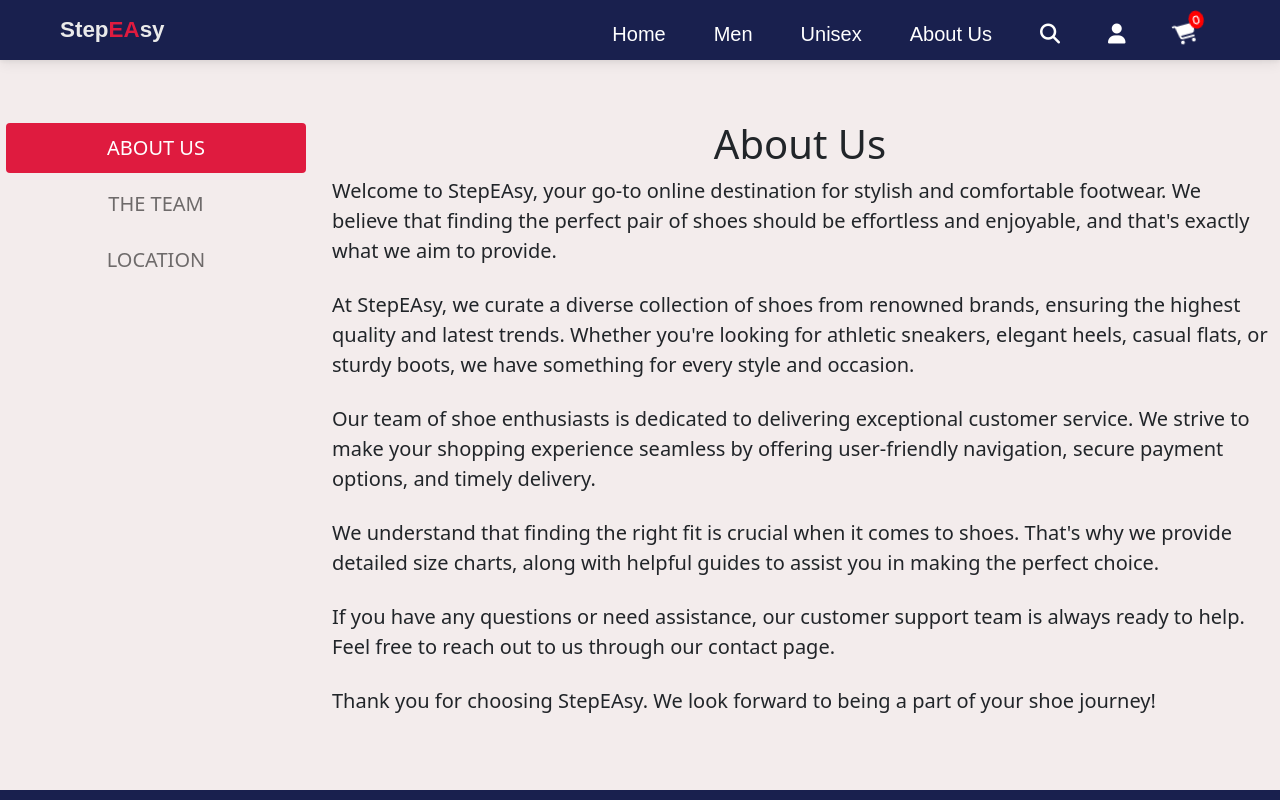
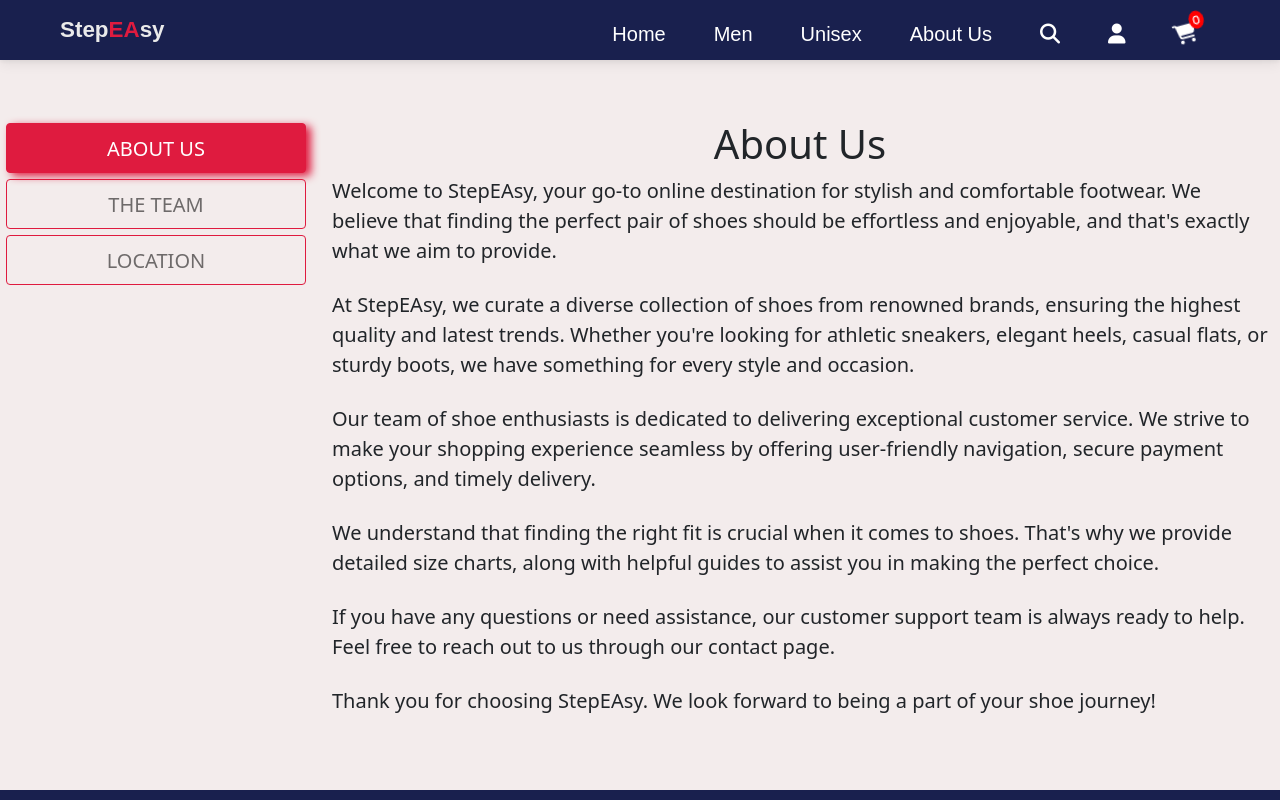
Before and after one commit to eaplong24/StepEAsy, a React (Vite) app: page /aboutUs in a window 1280 px wide. Shown: the top 800 px of the page. Built offline with nearby package versions, Linux system fonts and the light colour scheme.

Commit message:
Animation in AboutUs page

```diff
--- a/src/LogIn.jsx
+++ b/src/LogIn.jsx
@@ -1,4 +1,5 @@
 import React, { useState } from 'react';
+import axios from 'axios';
 
 const LogIn = () => {
     const [firstName, setFirstName] = useState('');
@@ -25,8 +26,18 @@ const LogIn = () => {
             password,
             confirmPassword
         };
-        const jsonData = JSON.stringify(formData);
-        console.log(jsonData);
+
+        // Send JSON data to server
+        axios.post('http://localhost:3000/users', formData)
+            .then(response => {
+                // Handle successful response
+                console.log('Form submitted!');
+                console.log(response.data); // Response data from the server
+            })
+            .catch(error => {
+                // Handle error
+                console.error('Error submitting form:', error);
+            });
 
         // Continue with form submission or other logic
         console.log('Form submitted!');
--- a/src/Navbar.jsx
+++ b/src/Navbar.jsx
@@ -41,8 +41,8 @@ const Navbar = () => {
                 </button>
             <div className="collapse navbar-collapse justify-content-end" id="navbarNav">
                 <ul className="navbar-nav">
-                <li className="nav-item">
-                    <Link className="nav-link active hover-underline-animation" aria-current="page" to="/">Home</Link>
+                <li className="nav-item active">
+                    <Link className="nav-link  hover-underline-animation" aria-current="page" to="/">Home</Link>
                 </li>
                 <li className="nav-item">
                     <Link className="nav-link hover-underline-animation" to="/men" role="button" aria-expanded="false">
--- a/src/index.css
+++ b/src/index.css
@@ -806,11 +806,24 @@ body {
 }
 
 /* aboutUS */
+.nav-pills .nav-link {
+  border: 1px solid;
+  border-color: #df1b3f;
+}
+
 .nav-pills .nav-link.active {
   background-color: #df1b3f;
+  box-shadow: 5px 3px 9px #df1b3f
+}
+
+.nav-pills .nav-link.active:hover {
+  color: white;
+  border: 1px solid;
+  border-color: white;
 }
 .nav-pills .nav-link:hover {
   color: #df1b3f;
+  box-shadow: 5px 3px 9px #df1b3f;
 }
 
 
```
